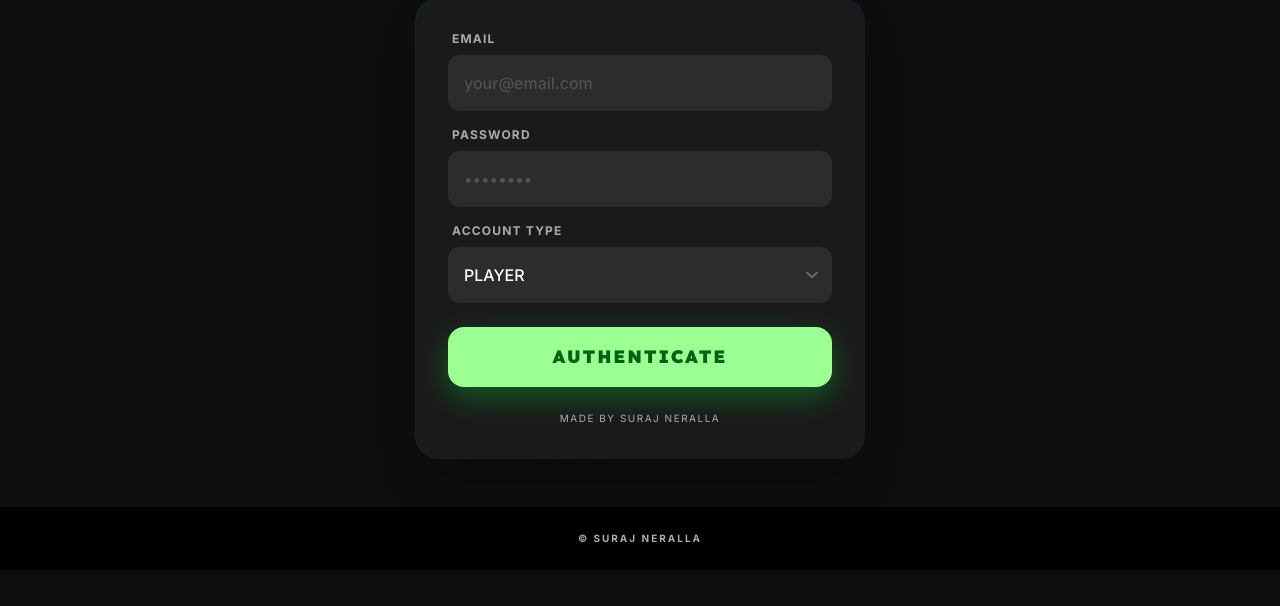
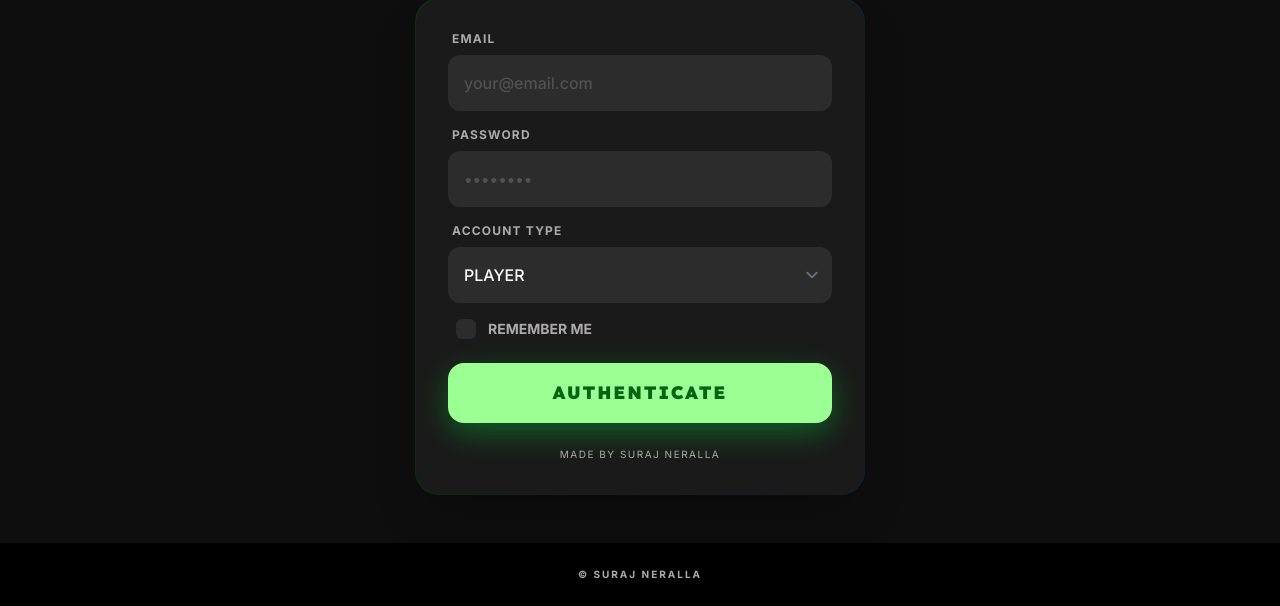
Before and after one commit to SurajNeralla/shc-stats, a Flask app: page /login in a window 1280 px wide. Shown: the part 309-915 px from the top of the page. Before the commit the page ends 879 px from the top, so only its background shows below. Run offline with Flask 3, Linux system fonts and the light colour scheme; some libraries are stand-ins or nearby versions.

Commit message:
feat: add remember me and logout screen

```diff
--- a/app.py
+++ b/app.py
@@ -1,6 +1,7 @@
 from flask import Flask, render_template, request, redirect, url_for, session, flash, send_from_directory, jsonify
 from dotenv import load_dotenv
 import os
+from datetime import timedelta
 
 load_dotenv()
 
@@ -18,6 +19,7 @@ from models import (
 
 app = Flask(__name__)
 app.secret_key = os.environ.get("FLASK_SECRET_KEY", "super-secret-default")
+app.permanent_session_lifetime = timedelta(days=30)
 
 # Name → local static image map (used as fallback if DB image_url is empty)
 _NAME_IMAGE_MAP = {
@@ -84,11 +86,13 @@ def login():
         email = request.form.get('email')
         password = request.form.get('password')
         account_type = request.form.get('account_type', 'admin')
+        remember = request.form.get('remember') == 'on'
 
         if account_type == 'player':
             player = get_player_by_email(email)
             if player and player.get('password') and check_password_hash(player['password'], password):
                 session.pop('admin_token', None)
+                session.permanent = remember
                 session['player_id'] = player['id']
                 return redirect(url_for('my_stats'))
             else:
@@ -97,6 +101,7 @@ def login():
             try:
                 res = supabase.auth.sign_in_with_password({"email": email, "password": password})
                 session.pop('player_id', None)
+                session.permanent = remember
                 session['admin_token'] = res.session.access_token
                 return redirect(url_for('dashboard'))
             except Exception:
@@ -104,15 +109,17 @@ def login():
 
     return render_template('login.html')
 
-@app.route('/logout')
+@app.route('/logout', methods=['GET', 'POST'])
 def logout():
-    session.pop('admin_token', None)
-    session.pop('player_id', None)
-    try:
-        supabase.auth.sign_out()
-    except Exception:
-        pass
-    return redirect(url_for('login'))
+    if request.method == 'POST':
+        session.pop('admin_token', None)
+        session.pop('player_id', None)
+        try:
+            supabase.auth.sign_out()
+        except Exception:
+            pass
+        return redirect(url_for('login'))
+    return render_template('logout.html')
 
 @app.route('/dashboard')
 def dashboard():
--- a/templates/login.html
+++ b/templates/login.html
@@ -36,10 +36,16 @@
                     <div class="flex flex-col gap-2">
                         <label for="account_type" class="font-label text-xs uppercase font-bold text-on-surface-variant tracking-widest ml-1">Account Type</label>
                         <select id="account_type" name="account_type"
-                            class="bg-surface-bright border-none text-on-surface p-4 rounded-xl font-medium focus:ring-2 focus:ring-primary/50 transition-all appearance-none">
+                            class="bg-surface-bright border-none text-on-surface p-4 rounded-xl font-medium focus:ring-2 focus:ring-primary/50 transition-all appearance-none cursor-pointer">
                             <option value="player">PLAYER</option>
                             <option value="admin">ADMIN</option>
                         </select>
+                    </div>
+
+                    <div class="flex items-center gap-3 ml-2 mt-4">
+                        <input id="remember" name="remember" type="checkbox"
+                            class="w-5 h-5 text-primary bg-surface-bright border-none rounded-md focus:ring-2 focus:ring-primary/50 transition-all cursor-pointer">
+                        <label for="remember" class="font-label text-sm uppercase font-bold text-on-surface-variant cursor-pointer select-none">Remember Me</label>
                     </div>
                 </div>
 
```
Also changed, not shown: templates/logout.html (added, +38 -0 lines), 1 other file.
